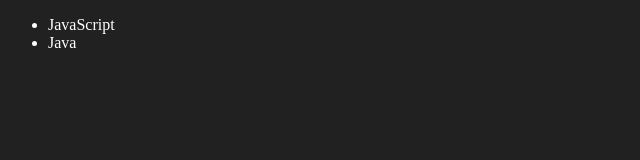
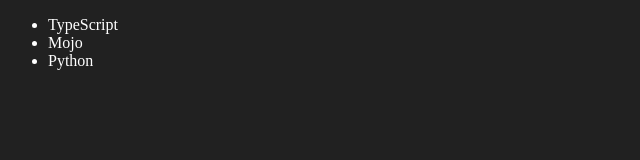
Before and after one commit to Ranger3012/JS_Learning, a plain HTML site: page 06_dom/four.html in a window 1280 px wide. Shown: the full height of the page, 0-640 px from the left. Drawn offline with Linux system fonts and the light colour scheme.

Commit message:
Update four.html

```diff
--- a/06_dom/four.html
+++ b/06_dom/four.html
@@ -11,7 +11,36 @@
         <li>Java</li>
     </ul>
 </body>
-<style>
+<script>
+    function addLanguage(langName){
+        const Li = document.createElement('li');
+        Li.innerHTML = `${langName}`
+        document.querySelector('.language').appendChild(Li)
+    }
+    addLanguage('Python')
 
-</style>
+    function addOptiLangauge(langName){
+        const Li = document.createElement('li');
+        Li.appendChild(document.createTextNode(langName))
+        document.querySelector('.language').appendChild(Li)
+    }
+    addOptiLangauge('HTML')
+
+    //Edit
+    const second_lang = document.querySelector("li:nth-child(2)")
+    //second_lang.innerHTML = "Mojo"
+    const newLi = document.createElement('li')
+    newLi.textContent = "Mojo"
+    second_lang.replaceWith(newLi)
+
+    //edit
+    const firstLang = document.querySelector("li:first-child")
+    firstLang.outerHTML = '<li>TypeScript</li>'
+
+    //remove
+    const lastLang = document.querySelector('li:last-child')
+    lastLang.remove()
+</script>
+
+
 </html>
```
